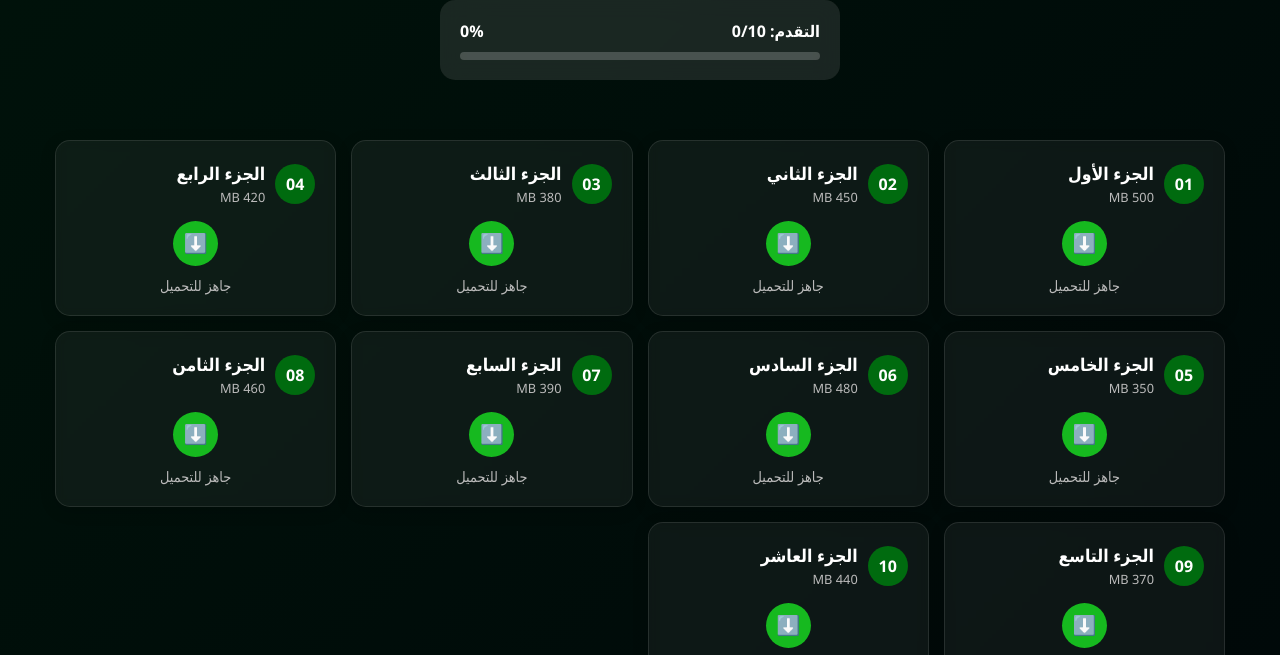
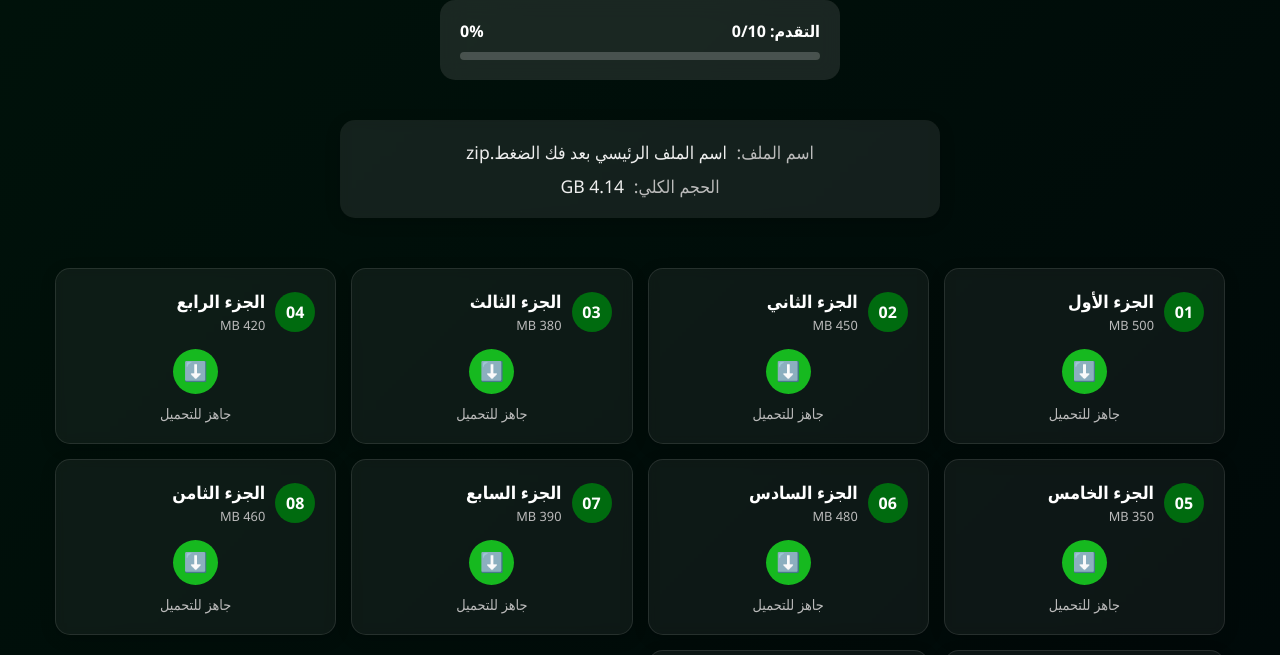
Before and after one commit to U01729/PRT, a plain HTML site: page index.html in a window 1280 px wide. Shown: the part 95-750 px from the top of the page. Drawn offline with Linux system fonts and the light colour scheme.

Commit message:
Add full file name and total size display

```diff
--- a/index.html
+++ b/index.html
@@ -22,6 +22,14 @@
         </header>
 
         <main>
+            <div class="file-info-section">
+                <div class="file-name-display">
+                    <span>اسم الملف:</span> <span id="fullFileName"></span>
+                </div>
+                <div class="total-size-display">
+                    <span>الحجم الكلي:</span> <span id="totalFileSize"></span>
+                </div>
+            </div>
             <div class="parts-grid" id="partsContainer">
                 <!-- البارتات ستُضاف هنا ديناميكياً -->
             </div>
--- a/script.js
+++ b/script.js
@@ -71,7 +71,8 @@ class PartsDownloader {
         this.totalSpan = document.getElementById('total');
         this.percentageSpan = document.getElementById('percentage');
         this.progressFill = document.getElementById('progressFill');
-        // نقل تهيئة زر إعادة التعيين إلى init بعد التأكد من تحميل DOM
+        this.fullFileNameDisplay = document.getElementById('fullFileName'); // New element
+        this.totalFileSizeDisplay = document.getElementById('totalFileSize'); // New element
         this.resetButton = null;
 
         this.init();
@@ -79,9 +80,10 @@ class PartsDownloader {
 
     init() {
         console.log('init method called.');
-        this.resetButton = document.getElementById('resetAllBtn'); // تهيئة الزر هنا
+        this.resetButton = document.getElementById('resetAllBtn');
         this.renderParts();
         this.updateProgress();
+        this.displayFileInfo(); // New method call
         this.setupEventListeners();
     }
 
@@ -173,6 +175,32 @@ class PartsDownloader {
         this.progressFill.style.width = `${percentage}%`;
     }
 
+    displayFileInfo() {
+        // يمكنك تعديل هذا الاسم ليعكس اسم الملف الفعلي
+        this.fullFileNameDisplay.textContent = 'اسم الملف الرئيسي بعد فك الضغط.zip';
+
+        let totalSizeMB = 0;
+        partsData.forEach(part => {
+            const sizeMatch = part.size.match(/(\d+)\s*(MB|GB)/i);
+            if (sizeMatch) {
+                let size = parseFloat(sizeMatch[1]);
+                const unit = sizeMatch[2].toUpperCase();
+                if (unit === 'GB') {
+                    size *= 1024; // تحويل جيجابايت إلى ميجابايت
+                }
+                totalSizeMB += size;
+            }
+        });
+
+        let displaySize;
+        if (totalSizeMB >= 1024) {
+            displaySize = `${(totalSizeMB / 1024).toFixed(2)} GB`;
+        } else {
+            displaySize = `${totalSizeMB.toFixed(2)} MB`;
+        }
+        this.totalFileSizeDisplay.textContent = displaySize;
+    }
+
     setupEventListeners() {
         console.log('setupEventListeners called.');
         if (this.resetButton) {
--- a/style.css
+++ b/style.css
@@ -66,6 +66,34 @@ body {
     width: 0%;
     transition: width 0.5s ease;
     border-radius: 4px;
+}
+
+/* File Info Section */
+.file-info-section {
+    background: rgba(255,255,255,0.08);
+    backdrop-filter: blur(5px);
+    border-radius: 15px;
+    padding: 20px;
+    margin: 30px auto;
+    max-width: 600px;
+    text-align: center;
+    box-shadow: 0 4px 15px rgba(0,0,0,0.2);
+    display: flex;
+    flex-direction: column;
+    gap: 10px;
+}
+
+.file-name-display,
+.total-size-display {
+    font-size: 1.1rem;
+    font-weight: 500;
+    color: #eee;
+}
+
+.file-name-display span:first-child,
+.total-size-display span:first-child {
+    color: #bbb;
+    margin-left: 5px;
 }
 
 /* Parts Grid */
@@ -294,6 +322,11 @@ body {
         padding: 8px 15px;
         font-size: 0.9rem;
     }
+
+    .file-info-section {
+        padding: 15px;
+        font-size: 1rem;
+    }
 }
 
 @media (max-width: 480px) {
@@ -346,4 +379,9 @@ body {
         padding: 7px 12px;
         font-size: 0.8rem;
     }
+
+    .file-info-section {
+        padding: 10px;
+        font-size: 0.9rem;
+    }
 }
```
